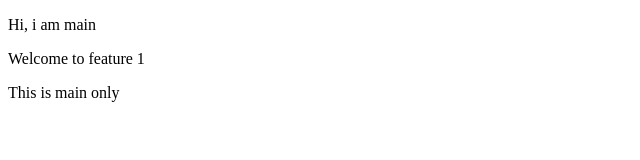
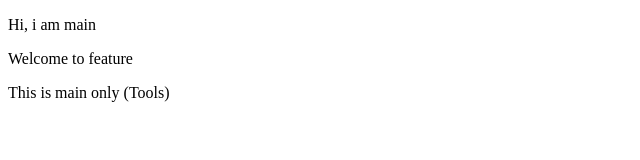
Before and after one commit to SpandanaVadigeri/GitPracticeFinal, a plain HTML site: page index.html in a window 1280 px wide. Shown: the full height of the page, 0-640 px from the left. Drawn offline with Linux system fonts and the light colour scheme.

Commit message:
Changed!!

```diff
--- a/index.html
+++ b/index.html
@@ -7,7 +7,7 @@
 </head>
 <body>
     <p>Hi, i am main</p>
-    <p>Welcome to feature 1</p>
-    <p>This is main only </p>
+    <p>Welcome to feature </p>
+    <p>This is main only (Tools)</p>
 </body>
 </html>
```
